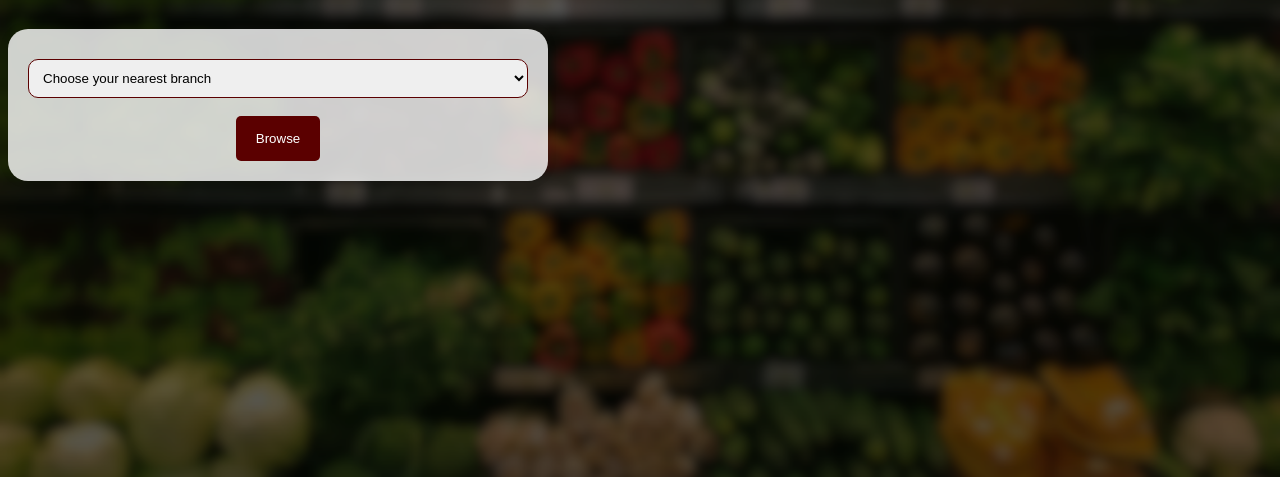
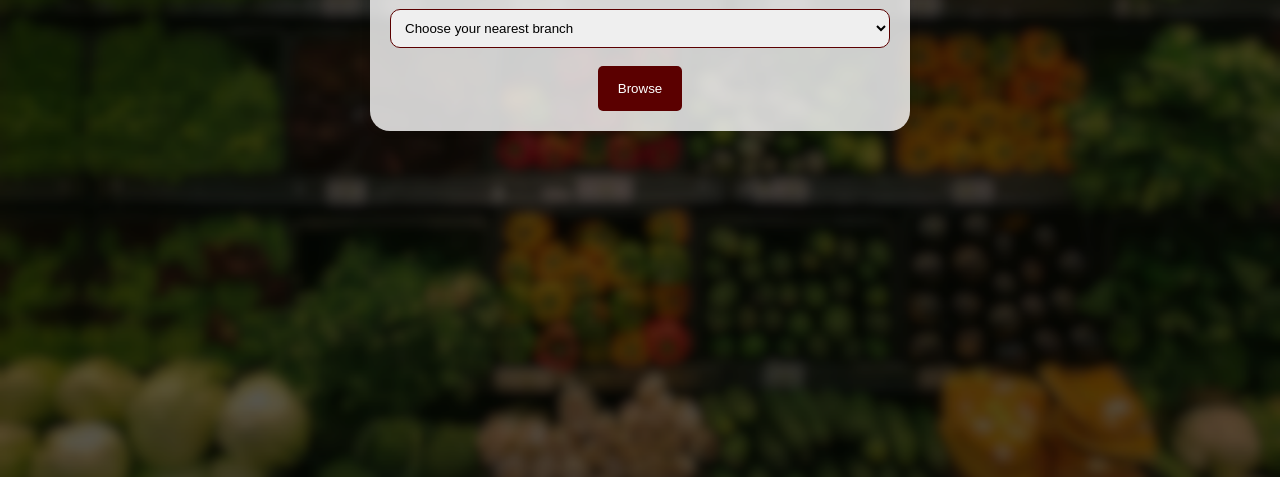
Before and after one commit to Ali-Aref1/Brisky, a plain HTML site: page Branch.html in a window 1280 px wide. Shown: the part 323-800 px from the top of the page. Drawn offline with Linux system fonts and the light colour scheme.

Commit message:
modified:   stylesheet.css

```diff
--- a/stylesheet.css
+++ b/stylesheet.css
@@ -55,11 +55,11 @@ body{
     background-color: rgba(255, 255, 255, 0.8);
     padding: 20px;
     border-radius: 20px;
-    margin-top: 50px;
     box-shadow: 0 0 10px rgba(0, 0, 0, 0.1);
     text-align: center;
     width: 500px;
     position:relative ;
+    margin:auto;
     z-index: 1;
 }
 
```
